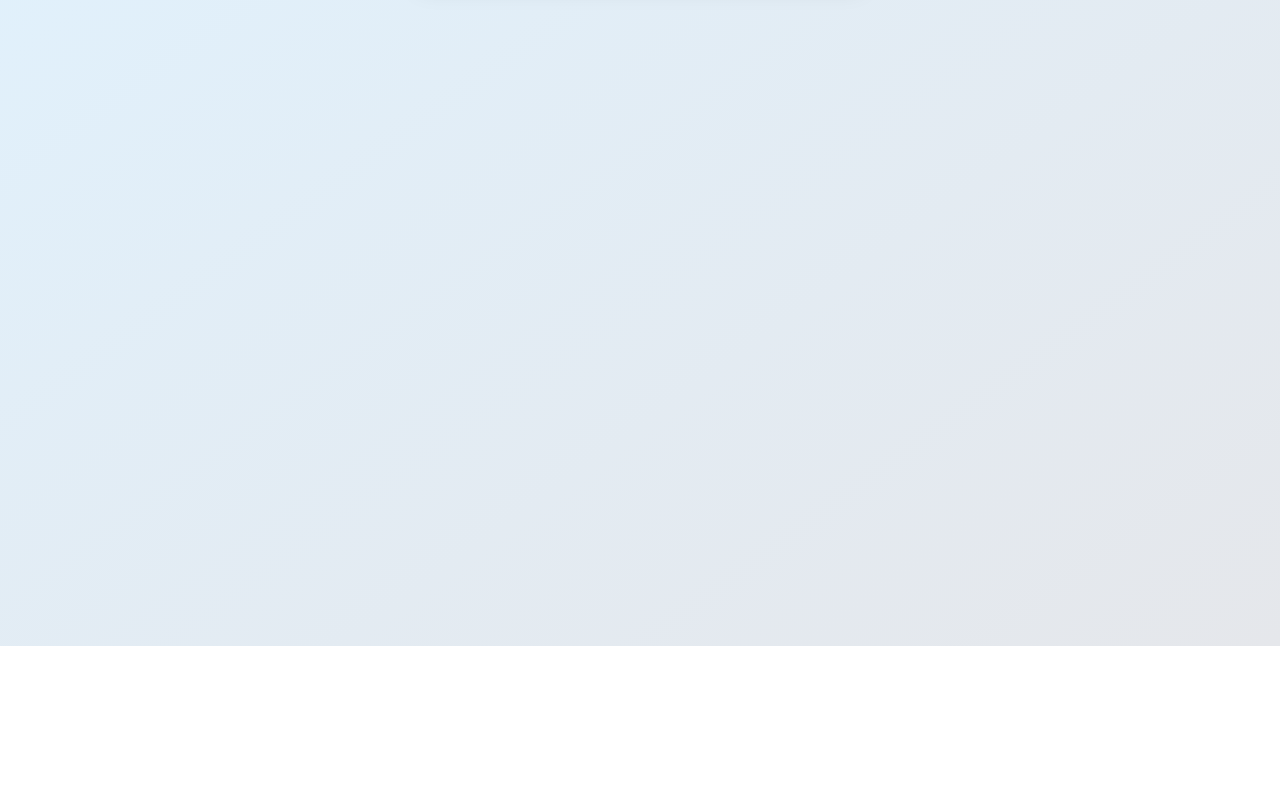
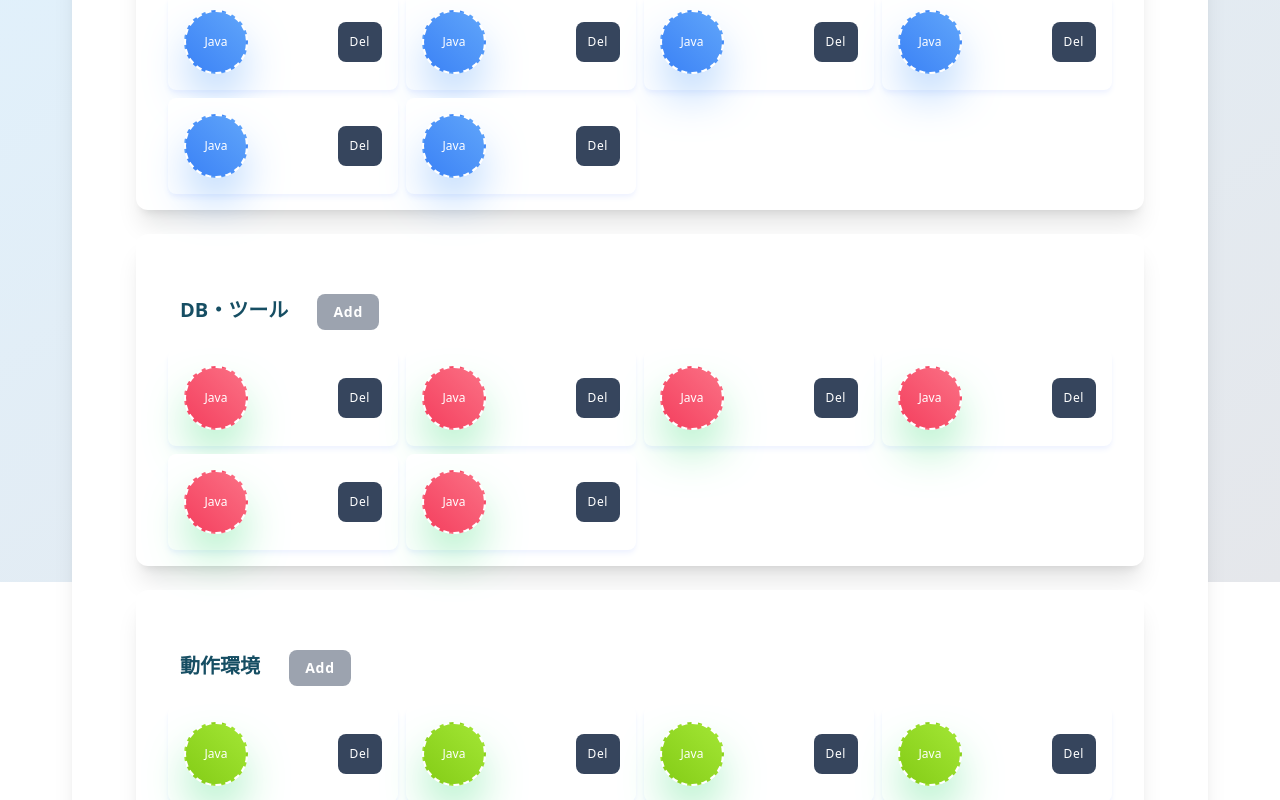
Before and after one commit to myantyuWorld/stackies-app, a Vue app in the folder frontend/vite_fast/: page /master in a window 1280 px wide. Shown: the part 380-1180 px from the top of the page. Before the commit the page ends 1026 px from the top, so only its background shows below. Built offline with nearby package versions, Linux system fonts and the light colour scheme.

Commit message:
Modify MasterDataView.vue

```diff
--- a/frontend/vite_fast/src/views/MasterDataView.vue
+++ b/frontend/vite_fast/src/views/MasterDataView.vue
@@ -1,17 +1,216 @@
 <template>
-  <div class="relative py-16 bg-gradient-to-br from-sky-100 to-gray-200">
+  <div class="relative py-8 bg-gradient-to-br from-sky-100 to-gray-200">
     <div class="flex-col items-center justify-center px-6 py-8 mx-auto md:h-screen lg:py-0">
-      <div class="relative container m-auto px-6 text-gray-500 md:px-12 xl:px-40">
-        <div class="m-auto md:w-8/12 lg:w-6/12 xl:w-6/12">
+      <div class="relative container m-auto px-0 text-gray-500 md:px-0 xl:px-12">
+        <div class="m-auto">
+
           <div class="rounded-xl bg-white shadow-xl">
+
             <div class="p-6 sm:p-16">
               <div class="space-y-4">
                 <h2 class="mb-8 text-2xl text-cyan-900 font-bold">マスタ管理</h2>
               </div>
+<!--
+              <div class="rounded-xl bg-white shadow-xl">
+                <div class="p-5 sm:p-8">
+                  <div class="space-y-4">
+                    <h2 class="mb-8 text-lg text-cyan-900 font-bold">言語</h2>
+                  </div>
+                </div>
+              </div>
+
+              <div class="rounded-xl bg-white shadow-xl">
+                <div class="p-5 sm:p-8">
+                  <div class="space-y-4">
+                    <h2 class="mb-8 text-lg text-cyan-900 font-bold">言語</h2>
+                  </div>
+                </div>
+              </div>
+
+              <div class="rounded-xl bg-white shadow-xl my-4">
+                <div class="p-5 sm:p-8">
+                  <div class="space-y-4">
+                    <h2 class="mb-8 text-lg text-cyan-900 font-bold">言語</h2>
+                  </div>
+                </div>
+              </div> -->
+
+              <!-- 言語 -->
+              <div class="rounded-xl bg-white shadow-xl p-6 my-6">
+                <div class="container mt-8 px-5 py-1 mx-auto my-auto">
+
+                  <h2 class="mb-8 text-xl text-cyan-900 font-bold">言語
+                    <button
+                      class="text-sm ml-6 px-4 py-2 bg-gray-400  text-white rounded-lg  tracking-wider hover:bg-gray-500 outline-none">Add</button>
+                  </h2>
+
+                  <div class="flex flex-wrap -m-4 text-center">
+
+                    <div class="p-1 sm:w-1/3 lg:w-1/4 w-full hover:scale-105 duration-500" v-for="n of 6"
+                      :key="n">
+                      <div
+                        class=" flex items-center  justify-between p-4  rounded-lg bg-white shadow-indigo-50 shadow-md">
+
+                        <div
+                          class="bg-gradient-to-tr from-blue-500 to-blue-400 w-16 h-16  rounded-full shadow-2xl shadow-blue-400 border-white  border-dashed border-2  flex justify-center items-center ">
+                          <div>
+                            <h1 class="text-white text-xs">Java</h1>
+                          </div>
+                        </div>
+
+                        <div>
+                          <button
+                            class="text-xs mt-0 px-3 py-3 bg-black-400 text-white rounded-lg  tracking-wider hover:bg-black-300 outline-none">Del</button>
+                        </div>
+
+                      </div>
+                    </div>
+
+                    <!-- <div class="p-4 sm:w-1/2 lg:w-1/3 w-full hover:scale-105 duration-500">
+                    <div class=" flex items-center  justify-between p-4  rounded-lg bg-white shadow-indigo-50 shadow-md">
+                      <div>
+                        <h2 class="text-gray-900 text-lg font-bold">Total Ballance</h2>
+                        <h3 class="mt-2 text-xl font-bold text-orange-500 text-left">+ 150.000 ₭</h3>
+                        <p class="text-sm font-semibold text-gray-400">Last Transaction</p>
+                        <button
+                          class="text-sm mt-6 px-4 py-2 bg-orange-400  text-white rounded-lg  tracking-wider hover:bg-orange-500 outline-none">Add
+                          to cart</button>
+                      </div>
+                      <div
+                        class="bg-gradient-to-tr from-orange-500 to-orange-400 w-32 h-32  rounded-full shadow-2xl shadow-orange-400 border-white  border-dashed border-2  flex justify-center items-center ">
+                        <div>
+                          <h1 class="text-white text-2xl">C#</h1>
+                        </div>
+                      </div>
+                    </div>
+                  </div> -->
+
+
+                  </div>
+                </div>
+              </div>
+
+              <!-- DB/tool -->
+              <div class="rounded-xl bg-white shadow-xl p-6 my-6">
+                <div class="container mt-8 px-5 py-1 mx-auto my-auto">
+
+                  <h2 class="mb-8 text-xl text-cyan-900 font-bold">DB・ツール
+                    <button
+                      class="text-sm ml-6 px-4 py-2 bg-gray-400  text-white rounded-lg  tracking-wider hover:bg-gray-500 outline-none">Add</button>
+                  </h2>
+
+                  <div class="flex flex-wrap -m-4 text-center">
+
+                    <div class="p-1 sm:w-1/3 lg:w-1/4 w-full hover:scale-105 duration-500" v-for="n of 6"
+                      :key="n">
+                      <div
+                        class=" flex items-center  justify-between p-4  rounded-lg bg-white shadow-indigo-50 shadow-md">
+
+                        <div
+                          class="bg-gradient-to-tr from-rose-500 to-rose-400 w-16 h-16  rounded-full shadow-2xl shadow-green-400 border-white  border-dashed border-2  flex justify-center items-center ">
+                          <div>
+                            <h1 class="text-white text-xs">Java</h1>
+                          </div>
+                        </div>
+
+                        <div>
+                          <button
+                            class="text-xs mt-0 px-3 py-3 bg-black-400 text-white rounded-lg  tracking-wider hover:bg-black-300 outline-none">Del</button>
+                        </div>
+
+                      </div>
+                    </div>
+
+                    <!-- <div class="p-4 sm:w-1/2 lg:w-1/3 w-full hover:scale-105 duration-500">
+                    <div class=" flex items-center  justify-between p-4  rounded-lg bg-white shadow-indigo-50 shadow-md">
+                      <div>
+                        <h2 class="text-gray-900 text-lg font-bold">Total Ballance</h2>
+                        <h3 class="mt-2 text-xl font-bold text-orange-500 text-left">+ 150.000 ₭</h3>
+                        <p class="text-sm font-semibold text-gray-400">Last Transaction</p>
+                        <button
+                          class="text-sm mt-6 px-4 py-2 bg-orange-400  text-white rounded-lg  tracking-wider hover:bg-orange-500 outline-none">Add
+                          to cart</button>
+                      </div>
+                      <div
+                        class="bg-gradient-to-tr from-orange-500 to-orange-400 w-32 h-32  rounded-full shadow-2xl shadow-orange-400 border-white  border-dashed border-2  flex justify-center items-center ">
+                        <div>
+                          <h1 class="text-white text-2xl">C#</h1>
+                        </div>
+                      </div>
+                    </div>
+                  </div> -->
+
+
+                  </div>
+                </div>
+              </div>
+
+              <!-- DB/tool -->
+              <div class="rounded-xl bg-white shadow-xl p-6 my-6">
+                <div class="container mt-8 px-5 py-1 mx-auto my-auto">
+
+                  <h2 class="mb-8 text-xl text-cyan-900 font-bold">動作環境
+                    <button
+                      class="text-sm ml-6 px-4 py-2 bg-gray-400  text-white rounded-lg  tracking-wider hover:bg-gray-500 outline-none">Add</button>
+                  </h2>
+
+                  <div class="flex flex-wrap -m-4 text-center">
+
+                    <div class="p-1 sm:w-1/3 lg:w-1/4 w-full hover:scale-105 duration-500" v-for="n of 6"
+                      :key="n">
+                      <div
+                        class=" flex items-center  justify-between p-4  rounded-lg bg-white shadow-indigo-50 shadow-md">
+
+                        <div
+                          class="bg-gradient-to-tr from-lime-500 to-lime-400 w-16 h-16  rounded-full shadow-2xl shadow-green-400 border-white  border-dashed border-2  flex justify-center items-center ">
+                          <div>
+                            <h1 class="text-white text-xs">Java</h1>
+                          </div>
+                        </div>
+
+                        <div>
+                          <button
+                            class="text-xs mt-0 px-3 py-3 bg-black-400 text-white rounded-lg  tracking-wider hover:bg-black-300 outline-none">Del</button>
+                        </div>
+
+                      </div>
+                    </div>
+
+                    <!-- <div class="p-4 sm:w-1/2 lg:w-1/3 w-full hover:scale-105 duration-500">
+                    <div class=" flex items-center  justify-between p-4  rounded-lg bg-white shadow-indigo-50 shadow-md">
+                      <div>
+                        <h2 class="text-gray-900 text-lg font-bold">Total Ballance</h2>
+                        <h3 class="mt-2 text-xl font-bold text-orange-500 text-left">+ 150.000 ₭</h3>
+                        <p class="text-sm font-semibold text-gray-400">Last Transaction</p>
+                        <button
+                          class="text-sm mt-6 px-4 py-2 bg-orange-400  text-white rounded-lg  tracking-wider hover:bg-orange-500 outline-none">Add
+                          to cart</button>
+                      </div>
+                      <div
+                        class="bg-gradient-to-tr from-orange-500 to-orange-400 w-32 h-32  rounded-full shadow-2xl shadow-orange-400 border-white  border-dashed border-2  flex justify-center items-center ">
+                        <div>
+                          <h1 class="text-white text-2xl">C#</h1>
+                        </div>
+                      </div>
+                    </div>
+                  </div> -->
+
+
+                  </div>
+                </div>
+              </div>
             </div>
+
           </div>
+
         </div>
       </div>
+      <!-- component -->
     </div>
   </div>
+
+
+
+
+
 </template>
```
